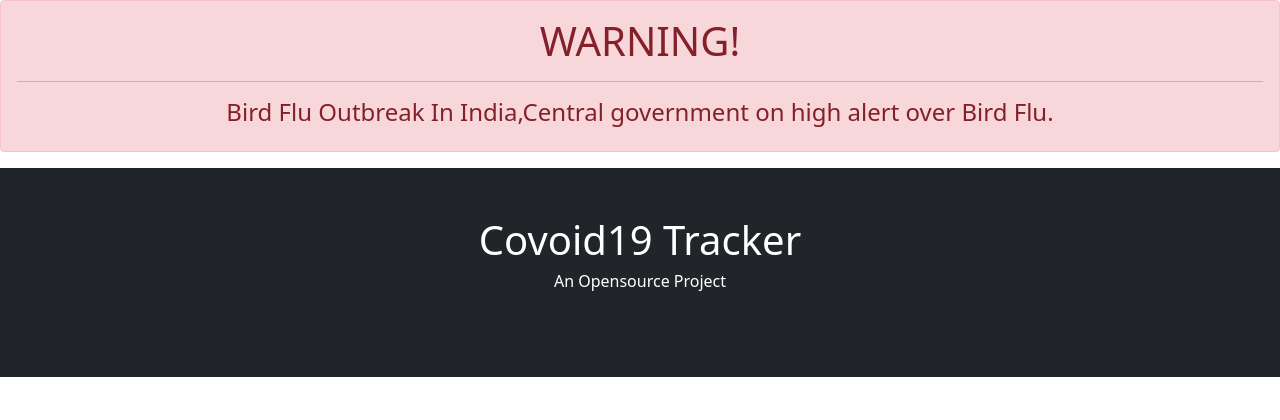
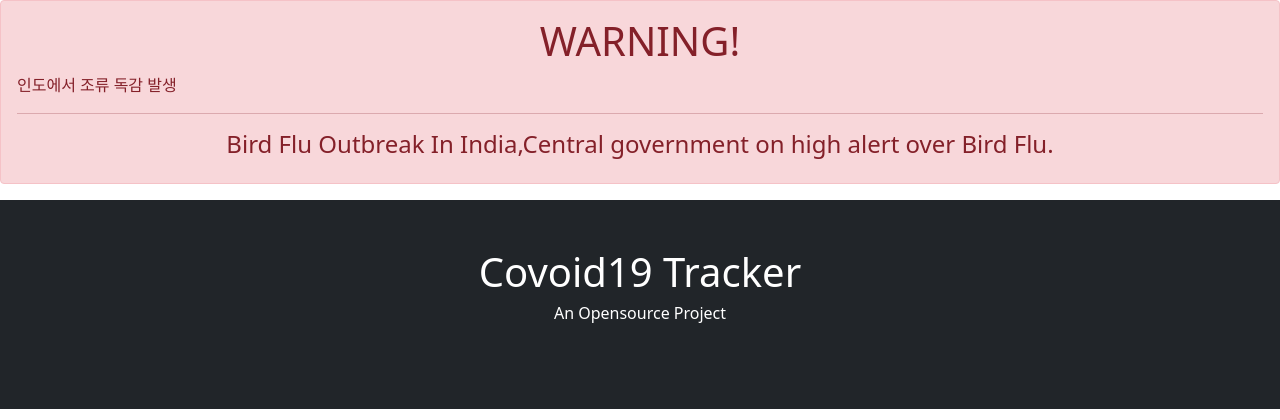
Before and after one commit to sandeepMark1/virustracker, a PHP site: page / in a window 1280 px wide. Shown: the top 420 px of the page. Run offline with PHP 8.4, Linux system fonts and the light colour scheme; data that the repository does not hold is empty.

Commit message:
new korean language information

```diff
--- a/index.php
+++ b/index.php
@@ -23,7 +23,7 @@ include "./extra/asset.php";
 
     <div class="alert alert-danger" role="alert">
   <h1  class="alert-heading text-center text-strong">WARNING!</h1>
-  <p></p>
+  <p>인도에서 조류 독감 발생</p>
   <hr>
   <H4><p class="mb-0 text-center"> Bird Flu Outbreak In India,Central government on high alert over Bird Flu.</p></H4>
 </div>
```
